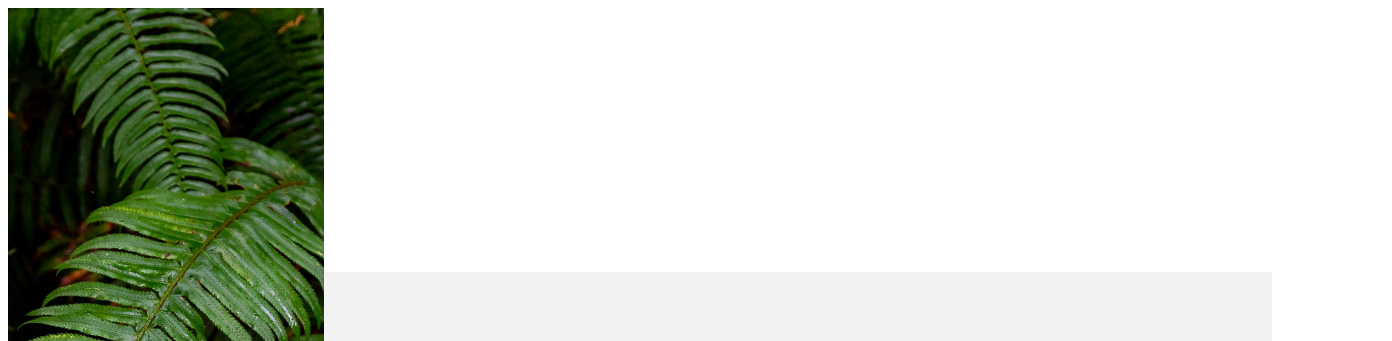
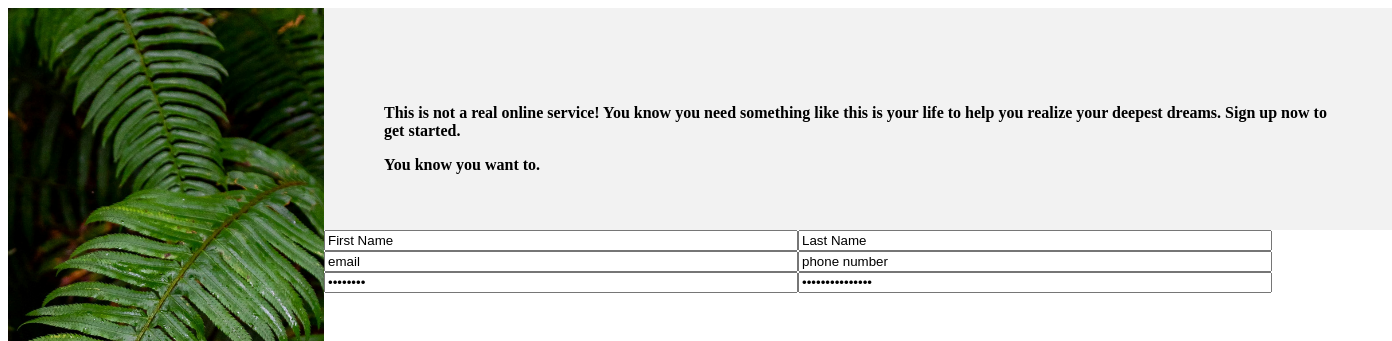
Before and after one commit to micLira828/authenication_form, a plain HTML site: page index.html in a window 1280 px wide. Shown: the top 341 px of the page, 1392 px wide, since content can reach past the window. Drawn offline with Linux system fonts and the light colour scheme.

Commit message:
Added the form and fixed the issue with the top container so that it sticks to the top

```diff
--- a/form.css
+++ b/form.css
@@ -5,8 +5,7 @@
 
 body{
   display:flex;
-  align-items: center;
-  justify-content: center;
+  min-height: 100vh;
 
 }
 
@@ -54,6 +53,9 @@ body{
   flex:3;
   display: flex;
   flex-direction: column;
+  justify-content: flex-start;
+  align-items: stretch;
+  padding-top: 0;
 
 }
 
@@ -62,9 +64,13 @@ body{
   font-weight: bold;
   width: 100%;
   padding: 80px 60px 40px;
-  box-sizing: border-box;
+
 }
 
 desc-row p{
   max-width: 520px;
 }
+form{
+  display: grid;
+  grid-template-columns: auto auto;
+}
--- a/index.html
+++ b/index.html
@@ -36,7 +36,14 @@
     </div>
     <!--form row-->
     <div class = "form-row">
-      <p>Form</p>
+      <form>
+        <input type = "text" value = "First Name"   name = "firstName" id = "firstName"/>
+        <input type = "text" value = "Last Name" name = "lastName" id = "lastName" />
+        <input type = "email" value = "email" name = "email" id = "email" />
+        <input type = "tele" value = "phone number" name = "phoneNumber" id = "phoneNumber"/>
+        <input type = "password" value = "password" name="password" id = "password"/>
+        <input type = "password" value = "confirmPassword" name="confirmPassword" id = "confirmPassword"/>
+      </form>
     </div>
   </div>
 </body>
```
